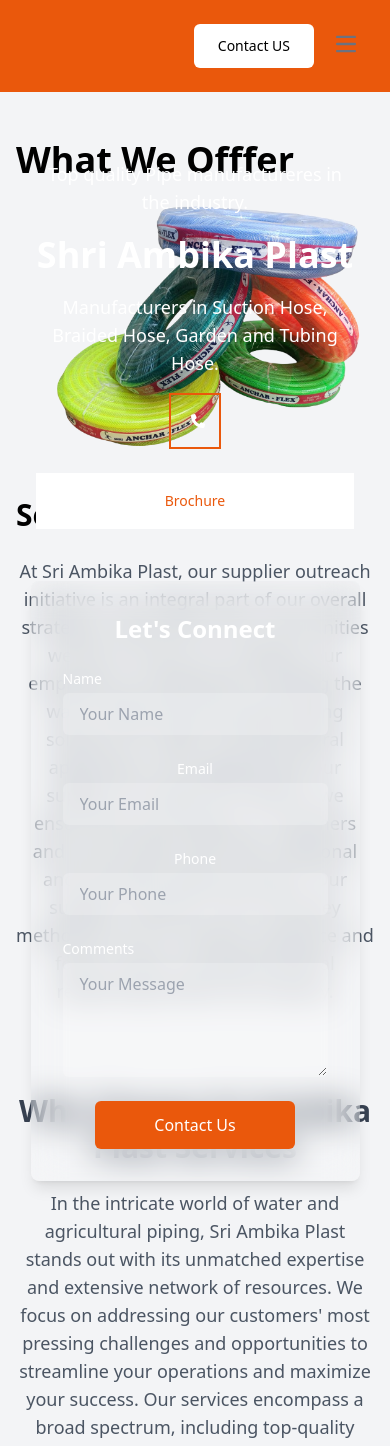
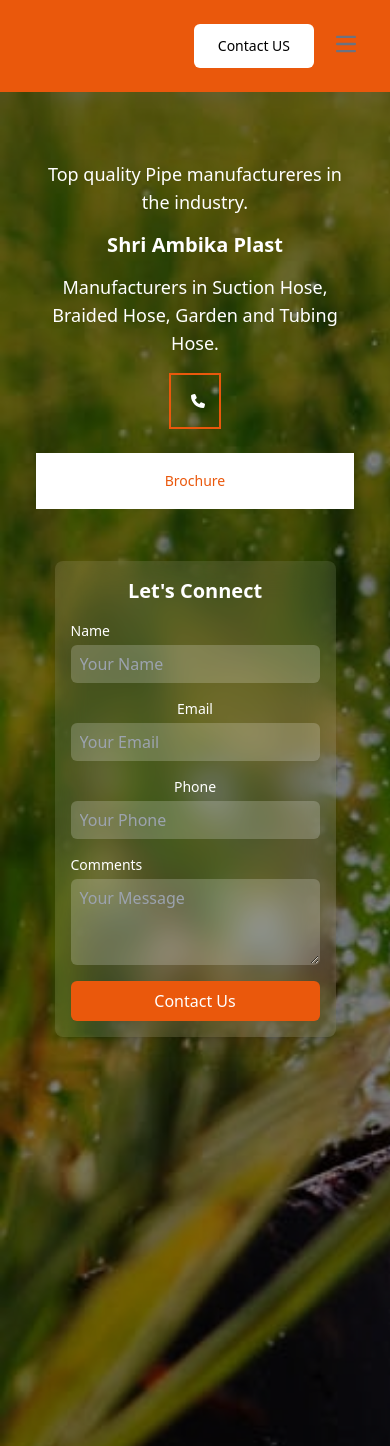
Before and after one commit to akshitchowdhury/SriAmbikaPlast, a React (Create React App) app: page / in a window 390 px wide. Shown: the top 1446 px of the page. Built offline with nearby package versions, Linux system fonts and the light colour scheme.

Commit message:
ProductDesigns4

```diff
--- a/src/components/Home/Home Contact Form/HomeContact.jsx
+++ b/src/components/Home/Home Contact Form/HomeContact.jsx
@@ -1,11 +1,10 @@
-import React from 'react'
+import React from 'react';
 
 const HomeContact = () => {
   return (
-
-          <div className="ContactForm flex-1 bg-white bg-opacity-10 backdrop-filter backdrop-blur-lg p-8 rounded-lg shadow-lg">
-          <h2 className="text-2xl md:text-4xl font-semibold text-white mb-6">Let's Connect</h2>
-          <form className="space-y-6">
+    <div className="ContactForm flex-1 bg-white bg-opacity-10 backdrop-filter backdrop-blur-lg p-4 md:p-8 rounded-lg shadow-lg">
+      <h2 className="text-xl md:text-4xl font-semibold text-white mb-4 md:mb-6">Let's Connect</h2>
+      <form className="space-y-4 md:space-y-6">
         <div>
           <label htmlFor="name" className="block text-sm font-medium text-left text-white">
             Name
@@ -13,11 +12,11 @@
           <input
             type="text"
             id="name"
-                className="mt-1 block w-full px-4 py-2 bg-white bg-opacity-20 text-white border border-transparent rounded-md focus:ring-2 focus:ring-blue-500 focus:outline-none"
+            className="mt-1 block w-full px-2 md:px-4 py-1.5 md:py-2 bg-white bg-opacity-20 text-white border border-transparent rounded-md focus:ring-2 focus:ring-blue-500 focus:outline-none"
             placeholder="Your Name"
           />
         </div>
-            <div className="flex flex-col md:flex-row gap-6">
+        <div className="flex flex-col md:flex-row gap-4 md:gap-6">
           <div className="flex-1">
             <label htmlFor="email" className="block text-sm font-medium text-white">
               Email
@@ -25,7 +24,7 @@
             <input
               type="email"
               id="email"
-                  className="mt-1 block w-full px-4 py-2 bg-white bg-opacity-20 text-white border border-transparent rounded-md focus:ring-2 focus:ring-blue-500 focus:outline-none"
+              className="mt-1 block w-full px-2 md:px-4 py-1.5 md:py-2 bg-white bg-opacity-20 text-white border border-transparent rounded-md focus:ring-2 focus:ring-blue-500 focus:outline-none"
               placeholder="Your Email"
             />
           </div>
@@ -36,7 +35,7 @@
             <input
               type="number"
               id="phone"
-                  className="mt-1 block w-full px-4 py-2 bg-white bg-opacity-20 text-white border border-transparent rounded-md focus:ring-2 focus:ring-blue-500 focus:outline-none"
+              className="mt-1 block w-full px-2 md:px-4 py-1.5 md:py-2 bg-white bg-opacity-20 text-white border border-transparent rounded-md focus:ring-2 focus:ring-blue-500 focus:outline-none"
               placeholder="Your Phone"
             />
           </div>
@@ -47,23 +46,22 @@
           </label>
           <textarea
             id="message"
-                rows="4"
-                className="mt-1 block w-full px-4 py-2 bg-white bg-opacity-20 text-white border border-transparent rounded-md focus:ring-2 focus:ring-blue-500 focus:outline-none"
+            rows="3"
+            className="mt-1 block w-full px-2 md:px-4 py-1.5 md:py-2 bg-white bg-opacity-20 text-white border border-transparent rounded-md focus:ring-2 focus:ring-blue-500 focus:outline-none"
             placeholder="Your Message"
           ></textarea>
         </div>
         <div>
           <button
             type="submit"
-                className="w-[200px] py-3 px-4 bg-orange-600 text-white font-medium rounded-md hover:bg-orange-700 focus:outline-none focus:ring-2 focus:ring-offset-2 focus:ring-blue-500 transition duration-300 ease-in-out"
+            className="w-full md:w-[200px] py-2 md:py-3 px-4 bg-orange-600 text-white font-medium rounded-md hover:bg-orange-700 focus:outline-none focus:ring-2 focus:ring-offset-2 focus:ring-blue-500 transition duration-300 ease-in-out"
           >
             Contact Us
           </button>
         </div>
       </form>
     </div>
-
-  )
+  );
 }
 
-export default HomeContact
+export default HomeContact;
--- a/src/components/Home/Home.jsx
+++ b/src/components/Home/Home.jsx
@@ -11,9 +11,9 @@
 const Home = () => {
   return (
     <>
-      <div className="home h-auto md:h-[100vh]">
+      <div className="home h-[200vh] md:h-[100vh]">
         <div
-          className="container absolute top-0
+          className="container absolute top-0 md:labsolute md:top-0 lg:absolute lg:top-0
        mx-auto px-4 py-8 flex flex-col md:flex-row items-center justify-center gap-8"
         >
           <div className="HomeLeft flex-1 flex flex-col items-center p-5 md:p-20 gap-5 ">
@@ -22,7 +22,7 @@
                 Top quality Pipe manufactureres in the industry.
               </p>
 
-              <div className="text-4xl md:text-7xl font-semibold text-white leading-tight md:leading-[79px]">
+              <div className="text-xl md:text-7xl font-semibold text-white leading-tight md:leading-[79px]">
                 Shri Ambika Plast
               </div>
 
```
Lines whose indentation alone changed are shown as unchanged.
